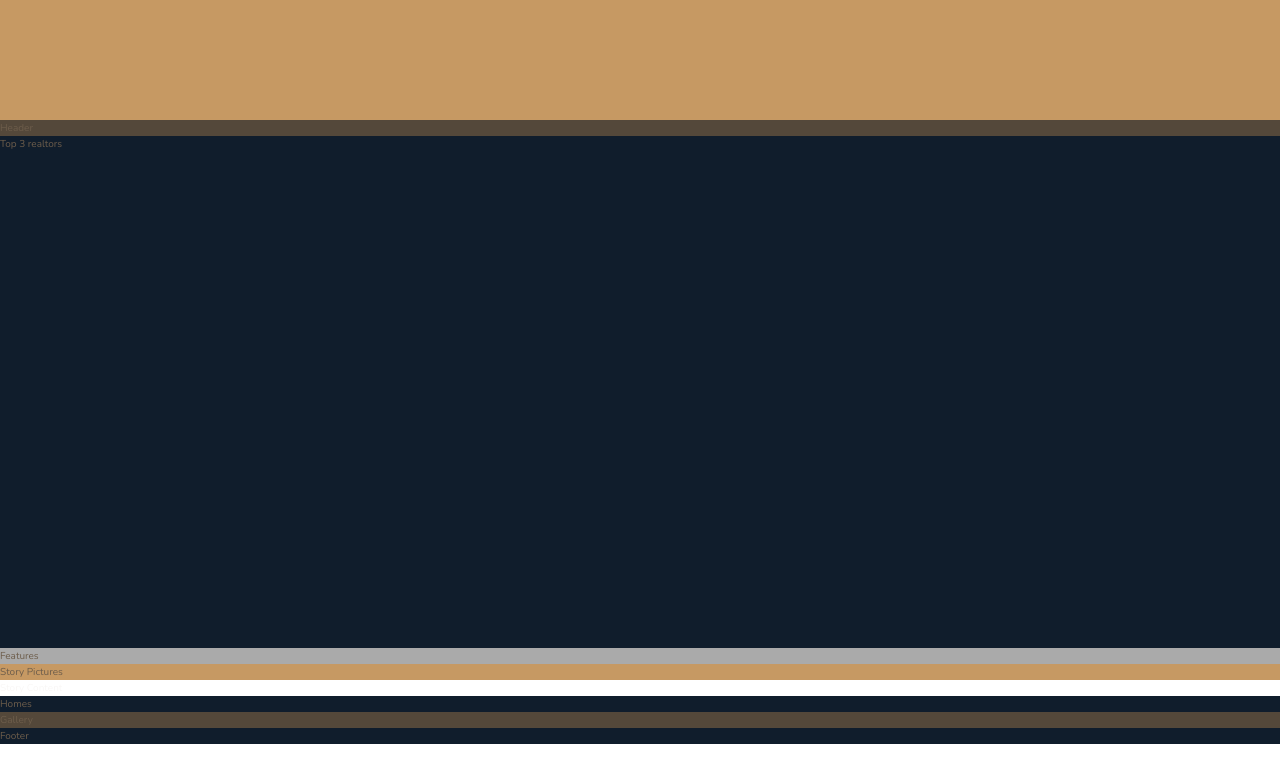
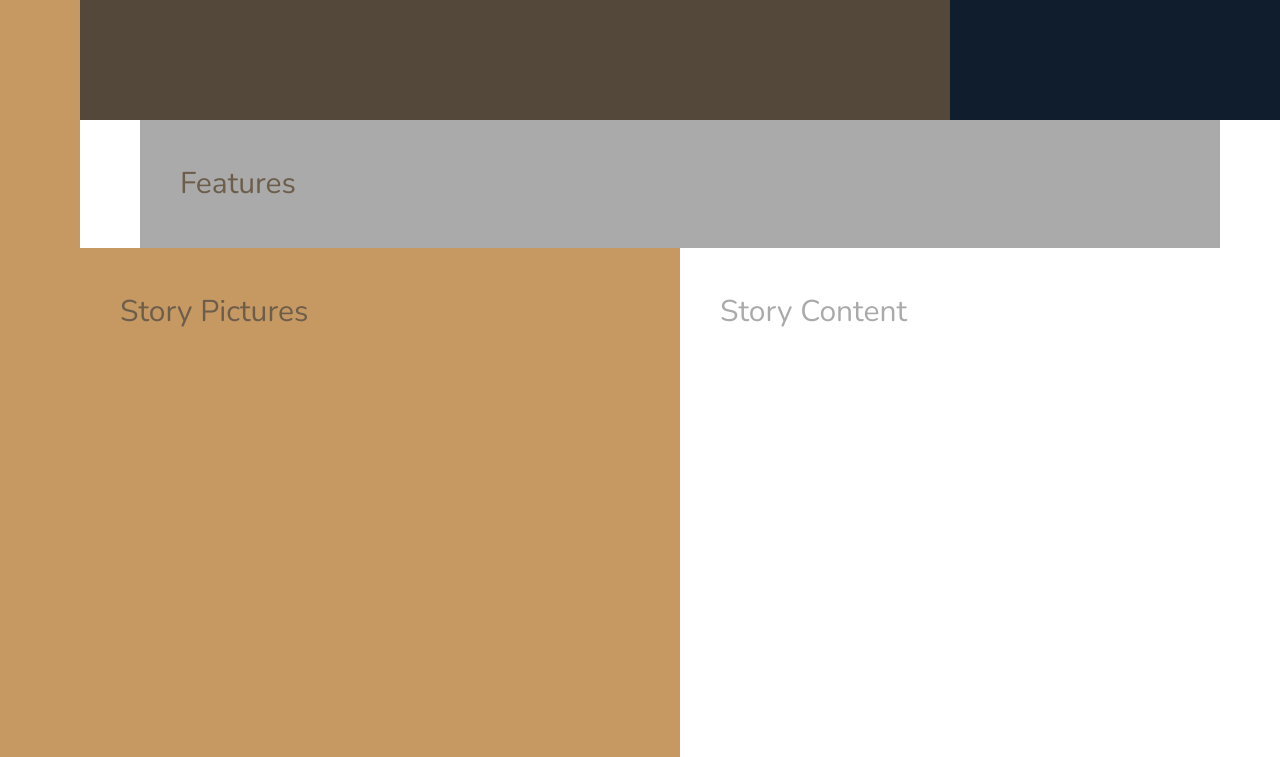
Before and after one commit to locaulker/nexter-real-estate, a website: page index.html in a window 1280 px wide. Shown: the part 520-1277 px from the top of the page. Drawn offline with nearby package versions, Linux system fonts and the light colour scheme.

Commit message:
built overall layout

```diff
--- a/sass/_base.scss
+++ b/sass/_base.scss
@@ -37,4 +37,15 @@ body {
 .container {
   display: grid;
   grid-template-rows: 80vh min-content 40vw repeat(3, min-content);
+  grid-template-columns:
+    [sidebar-start] 8rem [sidebar-end full-start] minmax(
+      6rem,
+      1fr
+    ) [center-start] repeat(8, [col-start] minmax(min-content, 14rem) [col-end])
+    [center-end] minmax(6rem, 1fr) [full-end];
+
+  & > * {
+    padding: 40px;
+    font-size: 3rem;
+  }
 }
--- a/sass/_features.scss
+++ b/sass/_features.scss
@@ -1,3 +1,4 @@
 .features {
   background-color: $color-grey-light-2;
+  grid-column: center-start / center-end;
 }
--- a/sass/_footer.scss
+++ b/sass/_footer.scss
@@ -1,3 +1,4 @@
 .footer {
   background-color: $color-secondary;
+  grid-column: full-start / full-end;
 }
--- a/sass/_gallery.scss
+++ b/sass/_gallery.scss
@@ -1,3 +1,4 @@
 .gallery {
   background-color: $color-grey-dark-1;
+  grid-column: full-start / full-end;
 }
--- a/sass/_header.scss
+++ b/sass/_header.scss
@@ -1,3 +1,4 @@
 .header {
   background-color: $color-grey-dark-1;
+  grid-column: full-start / col-end 6;
 }
--- a/sass/_homes.scss
+++ b/sass/_homes.scss
@@ -1,3 +1,4 @@
 .homes {
   background-color: $color-secondary;
+  grid-column: center-start / center-end;
 }
--- a/sass/_realtors.scss
+++ b/sass/_realtors.scss
@@ -1,3 +1,4 @@
 .realtors {
   background-color: $color-secondary;
+  grid-column: col-start 7 / full-end;
 }
--- a/sass/_sidebar.scss
+++ b/sass/_sidebar.scss
@@ -1,3 +1,5 @@
 .sidebar {
   background-color: $color-primary;
+  grid-column: sidebar-start / sidebar-end;
+  grid-row: 1 / -1;
 }
--- a/sass/_story.scss
+++ b/sass/_story.scss
@@ -1,9 +1,11 @@
 .story {
   &__pictures {
     background-color: $color-primary;
+    grid-column: full-start / col-end 4;
   }
 
   &__content {
-    color: $color-grey-light-1;
+    color: $color-grey-light-2;
+    grid-column: col-start 5 / full-end;
   }
 }
```
Also changed, not shown: css/style.css.
